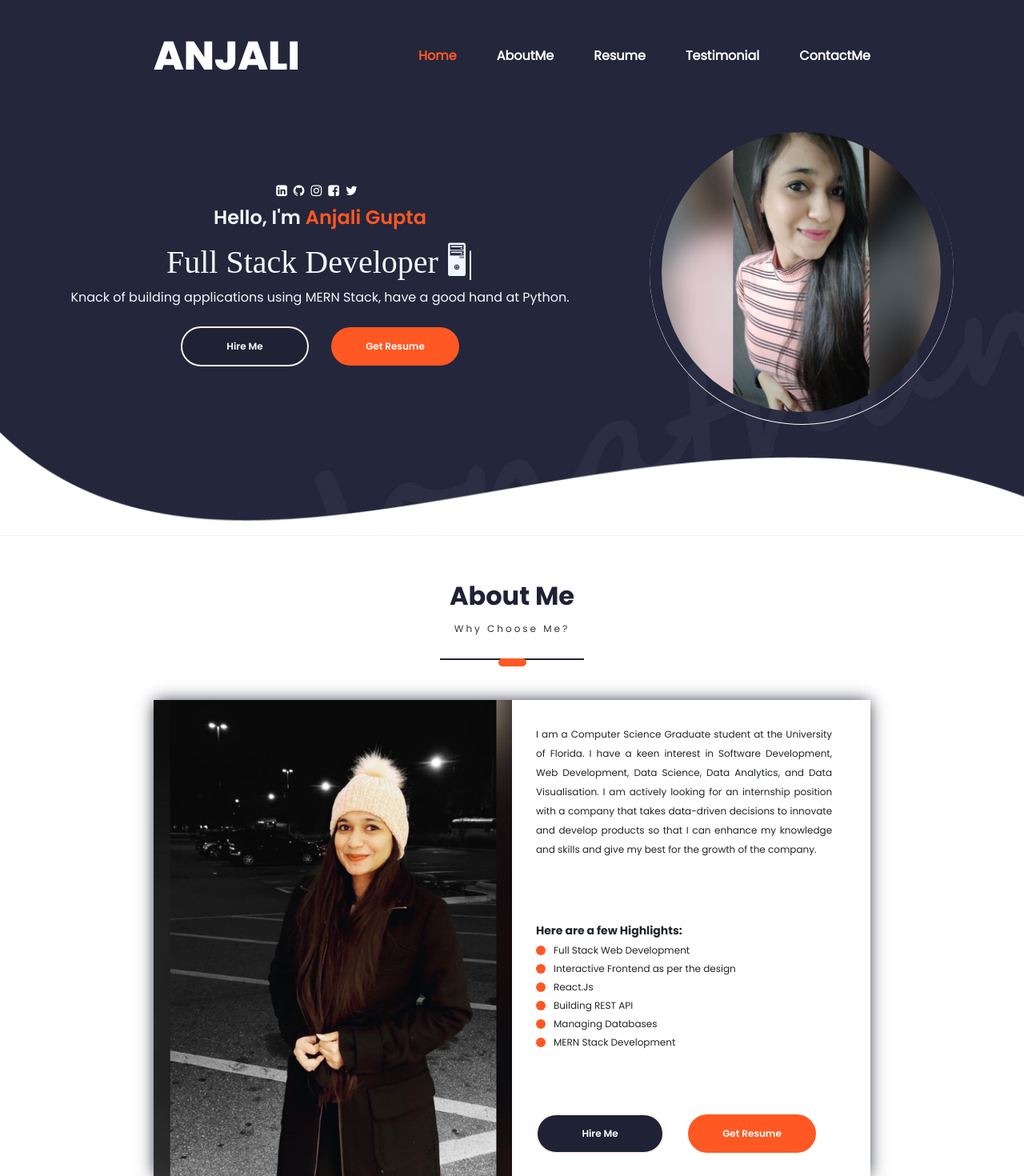
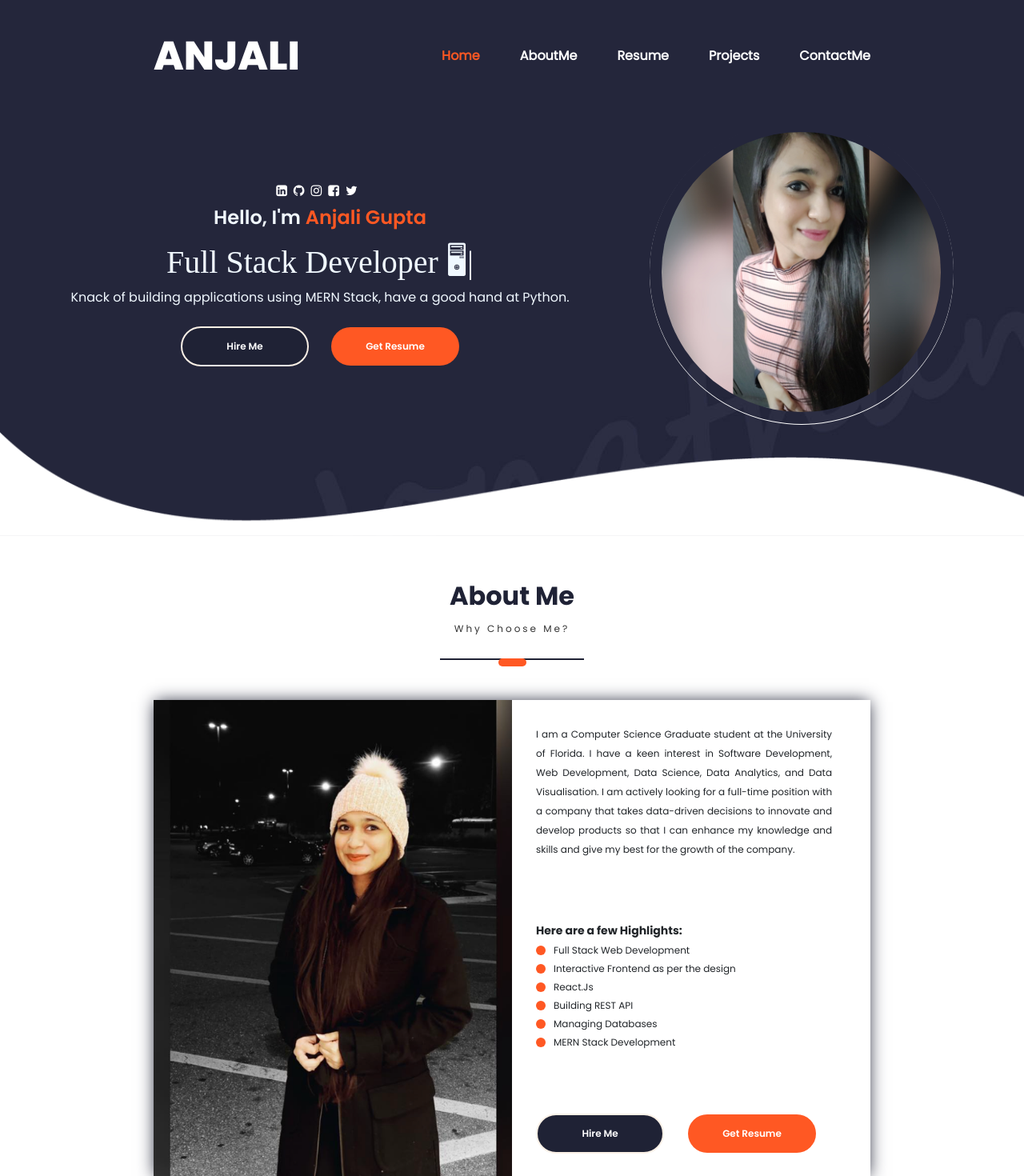
Before and after one commit to anjaligupta0621/Portfolio, a React (Create React App) app in the folder client/: page / in a window 1280 px wide. Shown: the top 1470 px of the page at 80% size. Built offline with nearby package versions, Linux system fonts and the light colour scheme; a web font is replaced by a local one.

Commit message:
project and about me change

```diff
--- a/client/src/PortfolioContainer/AboutMe/AboutMe.js
+++ b/client/src/PortfolioContainer/AboutMe/AboutMe.js
@@ -16,7 +16,7 @@ function AboutMe(props) {
     const fadeInSubscription = ScrollService.currentScreenFadeIn.subscribe(fadeInScreenHandler);
 
     const SCREEN_CONSTANTS = {
-        description: "I am a Computer Science Graduate student at the University of Florida. I have a keen interest in Software Development, Web Development, Data Science, Data Analytics, and Data Visualisation. I am actively looking for an internship position with a company that takes data-driven decisions to innovate and develop products so that I can enhance my knowledge and skills and give my best for the growth of the company.",
+        description: "I am a Computer Science Graduate student at the University of Florida. I have a keen interest in Software Development, Web Development, Data Science, Data Analytics, and Data Visualisation. I am actively looking for a full-time position with a company that takes data-driven decisions to innovate and develop products so that I can enhance my knowledge and skills and give my best for the growth of the company.",
         highlights: {
             bullets: [
                 "Full Stack Web Development",
--- a/client/src/PortfolioContainer/Resume/Resume.css
+++ b/client/src/PortfolioContainer/Resume/Resume.css
@@ -94,6 +94,8 @@
     justify-content: space-evenly;
     height: 360px;
     width: 100%;
+    /* margin-top: 20px; */
+    overflow: scroll;
 }
 
 .resume-heading {
--- a/client/src/utilities/commonUtils.js
+++ b/client/src/utilities/commonUtils.js
@@ -18,7 +18,7 @@ export const TOTAL_SCREENS = [
         component: Resume,
     },
     {
-        screen_name: "Testimonial",
+        screen_name: "Projects",
         component: Testimonial,
     },
     {
```
Also changed, not shown: client/src/PortfolioContainer/Resume/Resume.js (+26 -0 lines), 8 other files (tests, documents, lock files or other folders).
